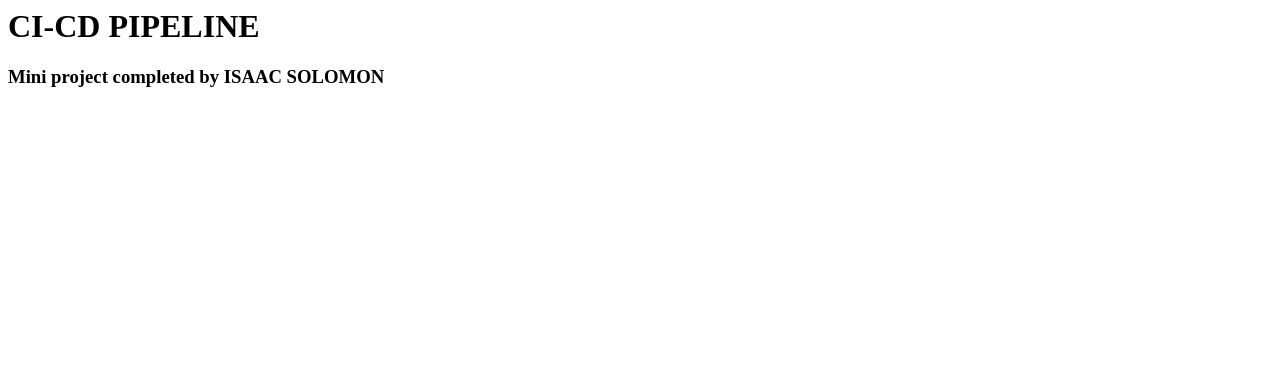
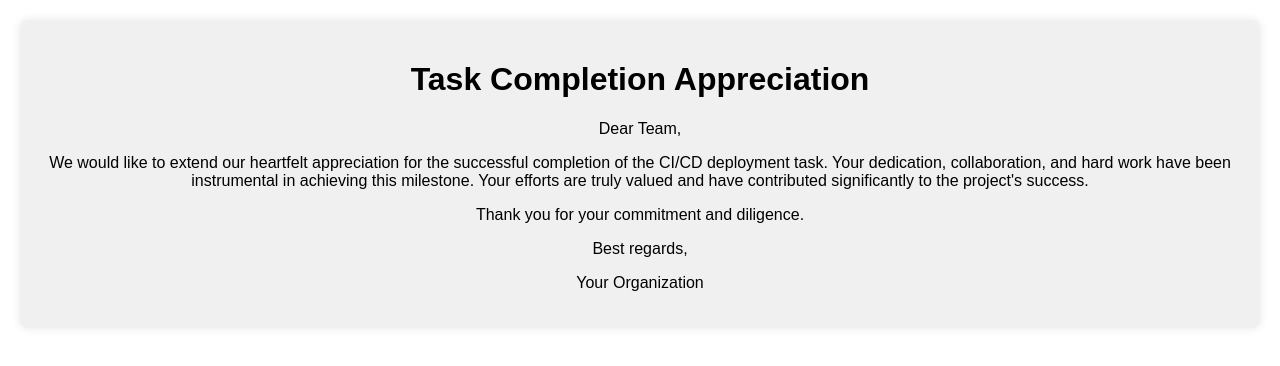
Before and after one commit to arvindravi16/aws-ci-cd, a plain HTML site: page index.html in a window 1280 px wide. Drawn offline with Linux system fonts and the light colour scheme.

Commit message:
index.html

```diff
--- a/index.html
+++ b/index.html
@@ -1,2 +1,31 @@
-<h1>CI-CD PIPELINE</h1>
-<h3>Mini project completed by ISAAC SOLOMON </h3>
+<!DOCTYPE html>
+<html>
+<head>
+    <title>CI/CD Task Completion Appreciation</title>
+    <style>
+        body {
+            font-family: Arial, sans-serif;
+            margin: 20px;
+        }
+        .appreciation {
+            background-color: #f0f0f0;
+            padding: 20px;
+            border-radius: 8px;
+            box-shadow: 0 0 10px rgba(0, 0, 0, 0.1);
+        }
+        h1, p {
+            text-align: center;
+        }
+    </style>
+</head>
+<body>
+    <div class="appreciation">
+        <h1>Task Completion Appreciation</h1>
+        <p>Dear Team,</p>
+        <p>We would like to extend our heartfelt appreciation for the successful completion of the CI/CD deployment task. Your dedication, collaboration, and hard work have been instrumental in achieving this milestone. Your efforts are truly valued and have contributed significantly to the project's success.</p>
+        <p>Thank you for your commitment and diligence.</p>
+        <p>Best regards,</p>
+        <p>Your Organization</p>
+    </div>
+</body>
+</html>
```
